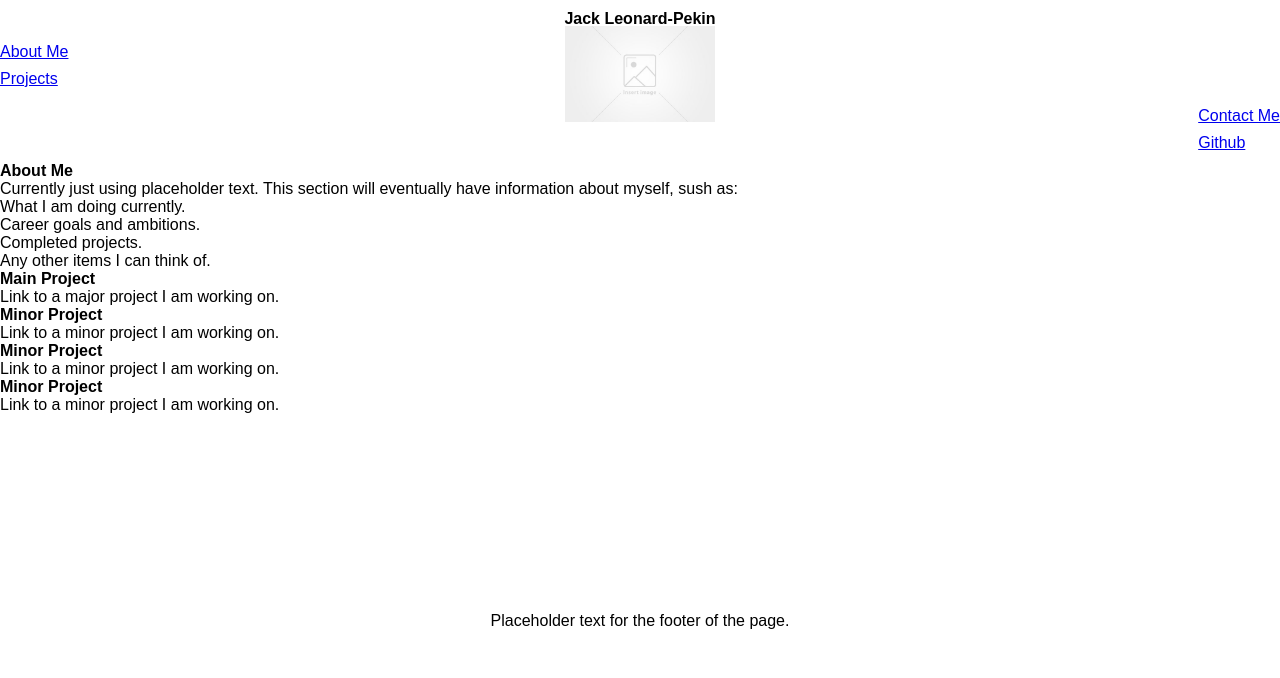
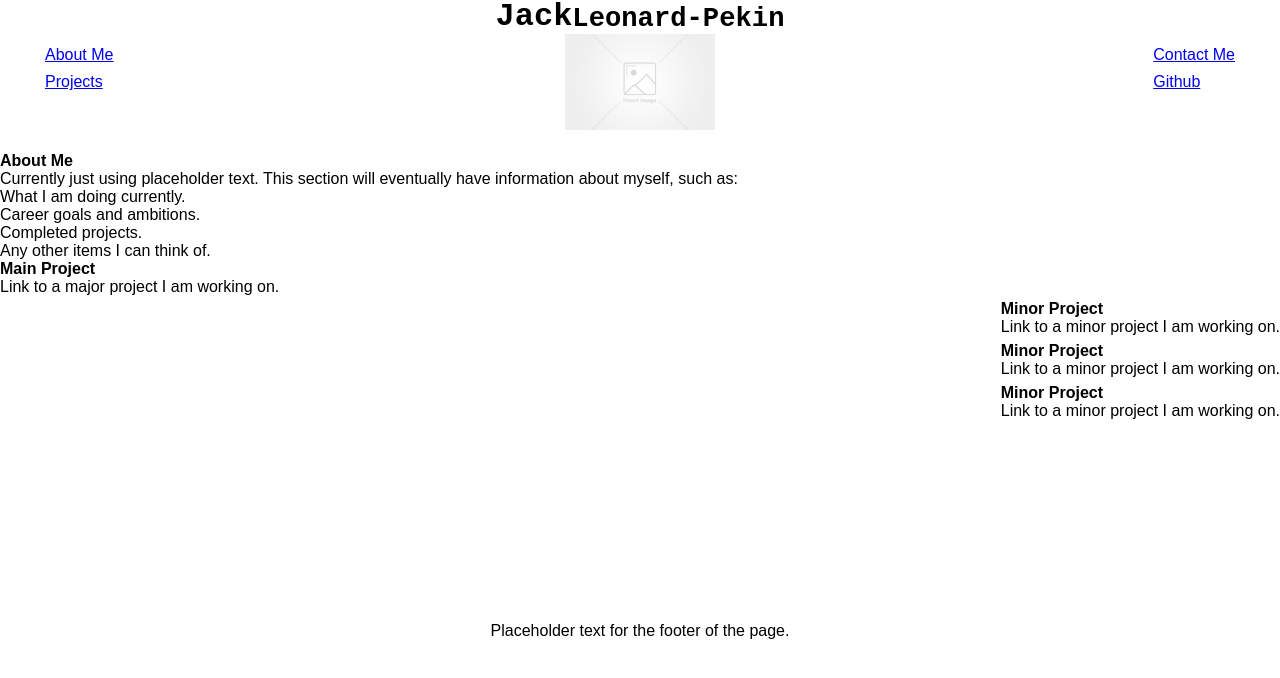
Before and after one commit to JLP-55/My_Coding-Projects_Work_Portfolio, a plain HTML site: page index.html in a window 1280 px wide. Drawn offline with Linux system fonts and the light colour scheme.

Commit message:
header items aligned nicely

```diff
--- a/Assets/style.css
+++ b/Assets/style.css
@@ -1,5 +1,5 @@
 :root {
-    --colour-red: var(--colour-red)
+    --colour-dark-blue: #13293d;
 }
 
 * {
@@ -15,9 +15,13 @@ header {
     line-height: 25px;
 }
 
+main {
+    margin-top: 50px;
+}
+
 img {
     position: absolute;
-    top: 20px;
+    top: 28px;
     width: 150px;
     display: flex;
     flex-wrap: wrap;
@@ -26,17 +30,33 @@ img {
 h1 {
     display: flex;
     flex-wrap: wrap;
-    justify-content: space-around;
+    justify-content: center;
+    font-family: 'Courier New', Courier, monospace;
+    font-size: 1.7rem;
+}
+
+.font-large {
+    margin-top: -0.1rem;
+    font-family: 'Courier New', Courier, monospace;
+    font-size: 2rem;
 }
 
 .header-left {
+    margin: 5px 45px 5px;
     display: flex;
     flex-direction: row;
 }
 
 .header-right {
+    margin: -65px 45px 5px;
     display: flex;
     flex-direction: row-reverse;
+}
+
+.move-right {
+    display: flex;
+    flex-direction: column;
+    align-items: flex-end;
 }
 
 footer {
--- a/index.html
+++ b/index.html
@@ -11,8 +11,8 @@
 
 <body>
     <header>
-        <h1>Jack Leonard-Pekin <img src="./Assets/Images/placeholder-1.jpg" alt="temporary placeholder image"></h1>
-
+        <h1><span class="font-large">Jack</span>Leonard-Pekin <img src="./Assets/Images/placeholder-1.jpg" alt="temporary placeholder image"></h1>
+        <!--needs to sit inline with the header name and image-->
         <section class="header-left">
             <nav>
                 <ul>
@@ -21,7 +21,7 @@
                 </ul>
             </nav>
         </section>
-
+        <!--needs to sit inline with the header name and image-->
         <section class="header-right">
             <nav>
                 <ul>
@@ -37,7 +37,7 @@
         <section>
             <h2>About Me</h2>
             <p>
-                Currently just using placeholder text. This section will eventually have information about myself, sush as:
+                Currently just using placeholder text. This section will eventually have information about myself, such as:
                 <ul>
                     <li>What I am doing currently.</li>
                     <li>Career goals and ambitions.</li>
@@ -52,8 +52,8 @@
             <p>Link to a major project I am working on.</p>
         </section>
     </main>
-
-    <aside>
+<!--try to orient this section to the right side of the page-->
+    <aside class="move-right">
         <section>
             <h2>Minor Project</h2>
             <p>Link to a minor project I am working on.</p>
```
